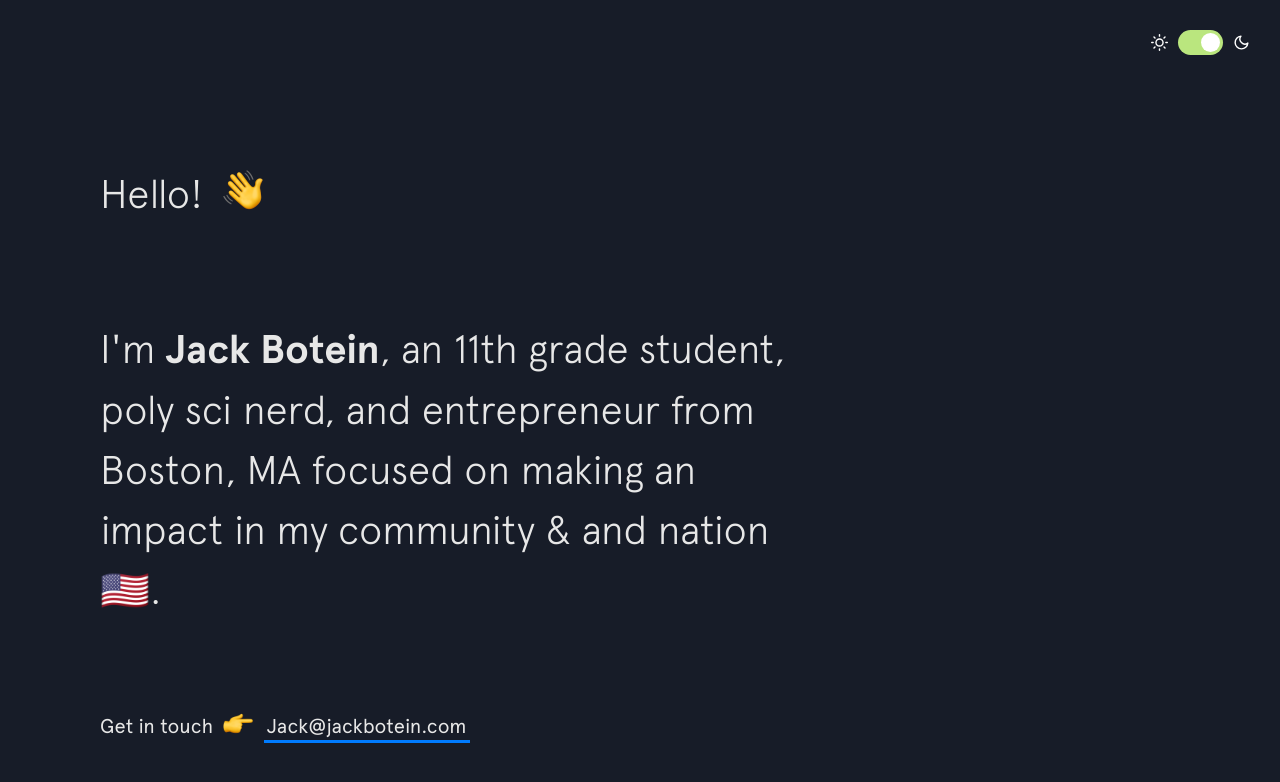
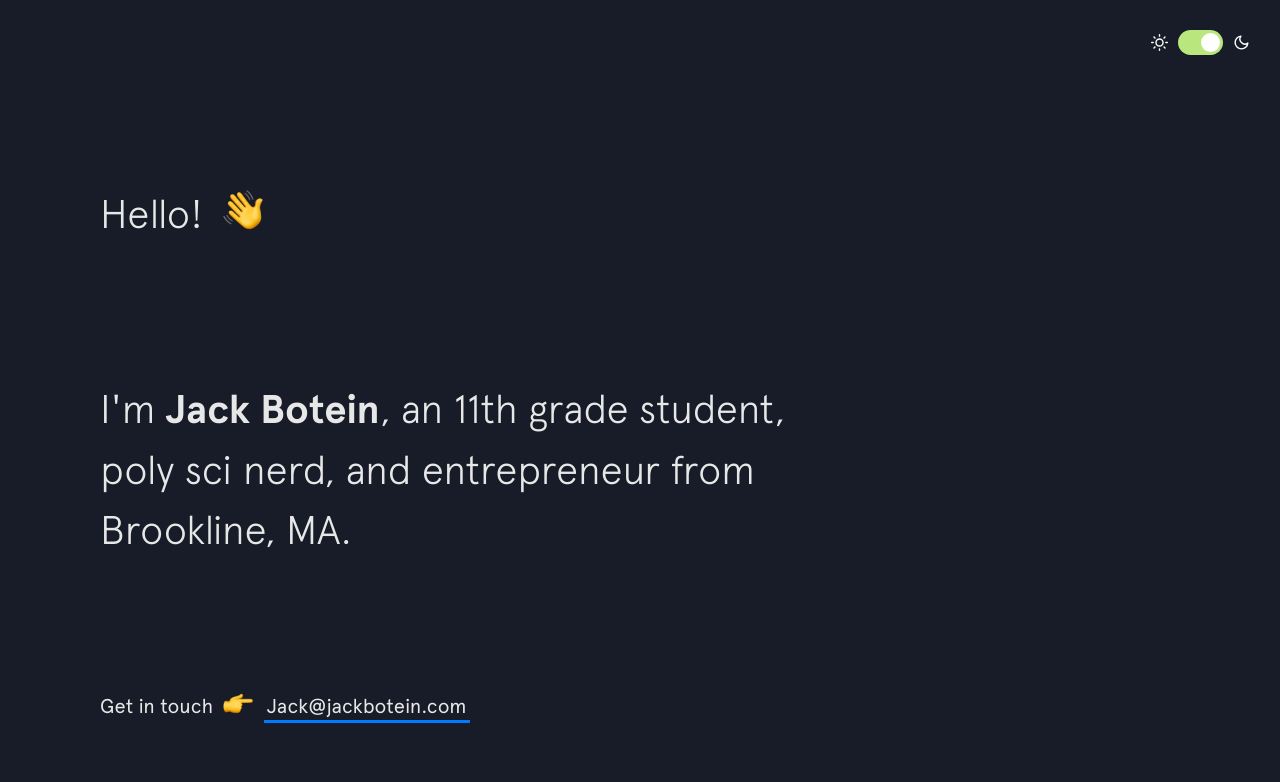
Before and after one commit to Jackbotein/Jackbotein.com, a Jekyll site: the page built from index.html, in a window 1280 px wide and 900 px high. Shown: the top 782 px of the window. Built offline with Jekyll 4.4.1, drawn with Linux system fonts in a browser that asks for light colours; nearby versions of some CDN libraries.

Commit message:
Update intro.html

```diff
--- a/_includes/intro.html
+++ b/_includes/intro.html
@@ -4,7 +4,7 @@
   </h1>
 
   <h2 class="intro__tagline">I'm
-    <span class="name">Jack Botein</span>, an 11th grade student, poly sci nerd, and entrepreneur from Boston, MA focused on making an impact in my community &amp; and nation🇺🇸.
+    <span class="name">Jack Botein</span>, an 11th grade student, poly sci nerd, and entrepreneur from Brookline, MA.
   </h2>
 
   <h3 class="intro__contact">
```
